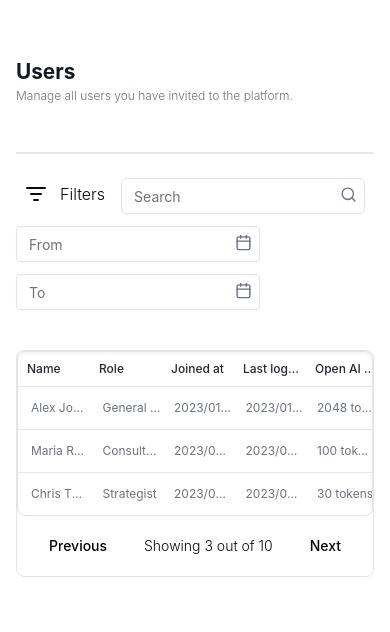
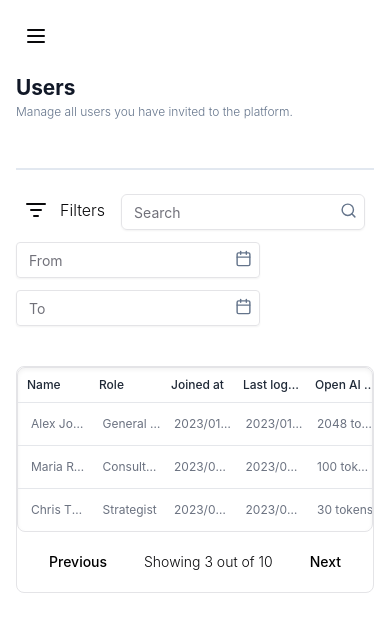
Before and after one commit to littlegod20/Freemind, a React (Vite) app: page / in a window 390 px wide. Shown: the top 632 px of the page. Built offline with nearby package versions, Linux system fonts and the light colour scheme.

Commit message:
started working on obiled dashboard

```diff
--- a/src/components/widgets/Dashboard.tsx
+++ b/src/components/widgets/Dashboard.tsx
@@ -40,7 +40,7 @@ const Dashboard = () => {
 
   return (
     <main
-      className={`hidden sm:block h-screen relative bg-dark-blue  pt-5 transition-all  w-64 duration-300 ease-in text-sm font-extralight text-white  z-50  ${
+      className={`hidden md:block h-screen relative bg-dark-blue  pt-5 transition-all  w-64 duration-300 ease-in text-sm font-extralight text-white  z-50  ${
         increasDash ? "pl-5" : "w-[64px]"
       } `}
     >
--- /dev/null
+++ b/src/components/widgets/MobileDashboard.tsx
@@ -0,0 +1,28 @@
+import { Menu } from "lucide-react";
+import { useState } from "react";
+
+const MobileDashboard = () => {
+  const [showDash, setShowDash] = useState(false);
+
+  const handleShowDash = () => {
+    setShowDash(!showDash);
+  };
+  return (
+    <section className="md:hidden relative">
+      <div className="pl-4 pt-4">
+        <Menu
+          onClick={handleShowDash}
+          className="transition-all hover:scale-110 p-2 rounded-full hover:bg-gray-100 cursor-pointer"
+          size={40}
+        />
+      </div>
+      {showDash && (
+        <section className="absolute top-1/2">
+          <p>Menu</p>
+        </section>
+      )}
+    </section>
+  );
+};
+
+export default MobileDashboard;
--- a/src/layouts/DashboardLayout.tsx
+++ b/src/layouts/DashboardLayout.tsx
@@ -1,11 +1,13 @@
 import { Outlet } from "react-router-dom";
 import Dashboard from "../components/widgets/Dashboard";
+import MobileDashboard from "@/components/widgets/MobileDashboard";
 
 const DashboardLayout = () => {
   return (
-    <main className="flex w-screen h-screen">
+    <main className="flex md:flex-row flex-col w-screen h-screen">
       <Dashboard />
-      <section className="py-14 sm:py-6 px-4 flex-1 w-3/5 h-screen overflow-scroll">
+      <MobileDashboard/>
+      <section className="md:py-6 py-4 px-4 flex-1 md:w-3/5 h-screen overflow-scroll">
         <Outlet />
       </section>
     </main>
```
